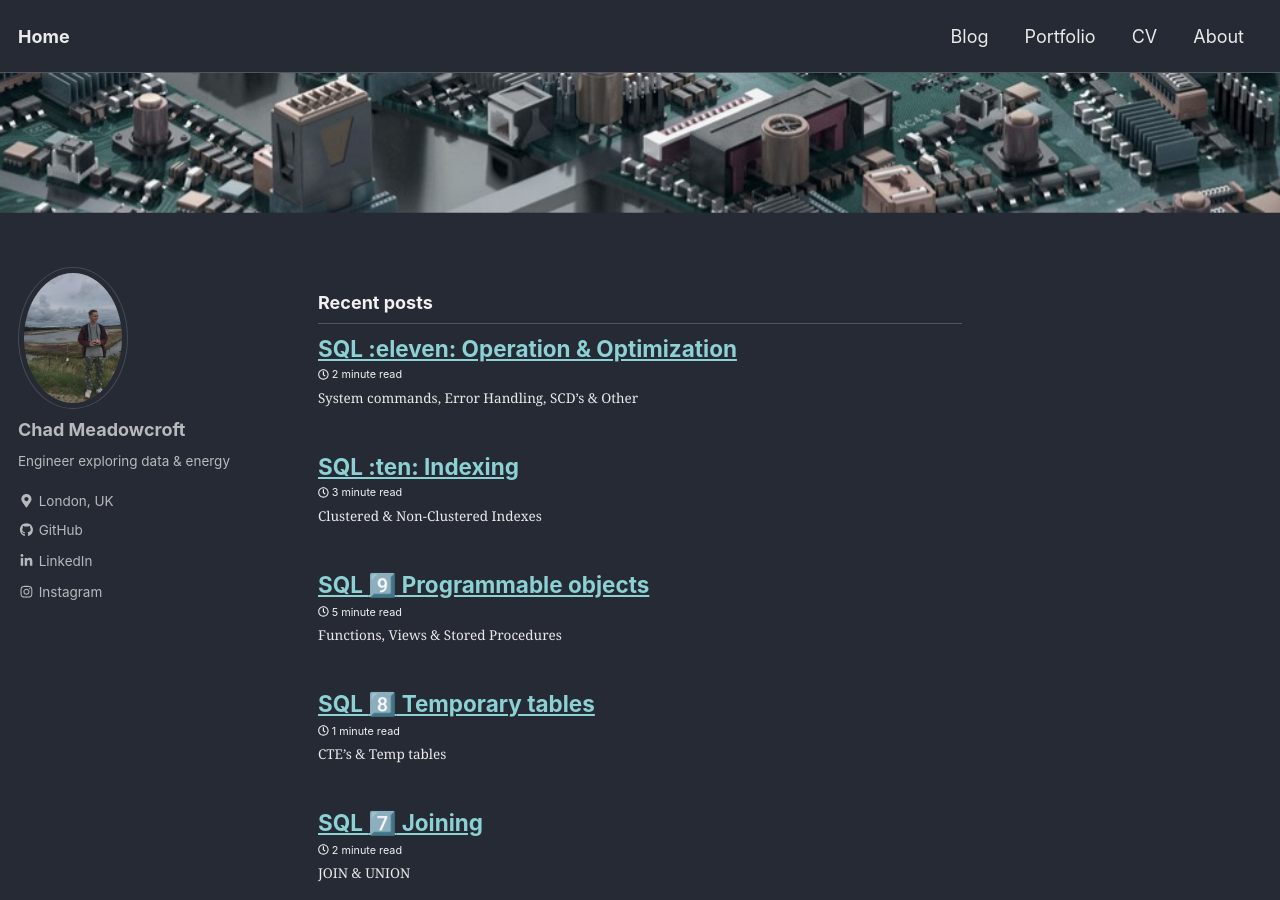
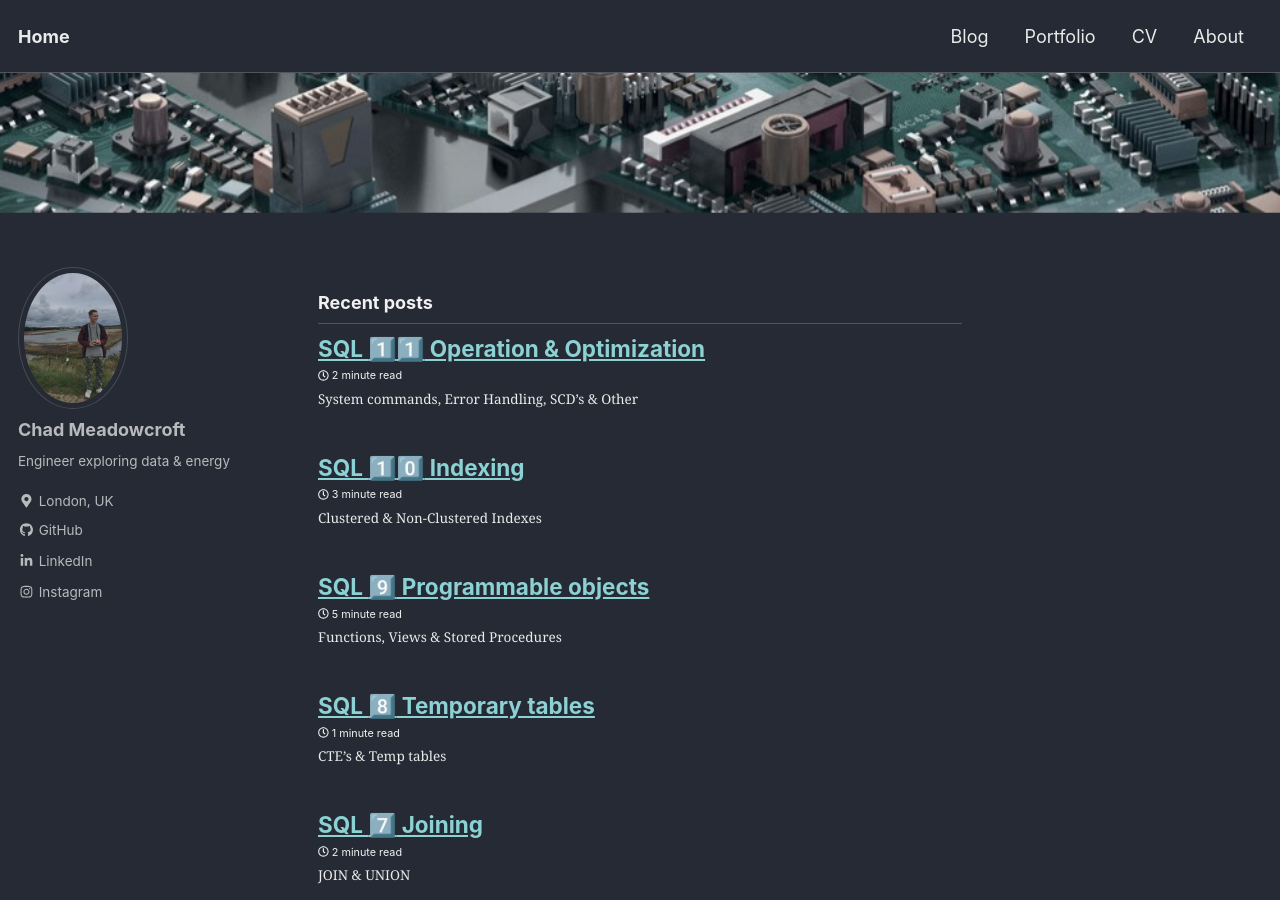
Before and after one commit to mdwcrft/mdwcrft.github.io, a Jekyll site: the page built from index.html, in a window 1280 px wide and 900 px high. Built offline with Jekyll 4.4.1, drawn with Linux system fonts in a browser that asks for light colours; cached includes are drawn as plain includes; nearby versions of some CDN libraries; emoji names are drawn with the system emoji font; the list of posts is cut into pages by our own code; some of the changed lines change nothing that is shown.

Commit message:
Fix number emojis

```diff
--- a/_posts/2019-02-10-SQL10.md
+++ b/_posts/2019-02-10-SQL10.md
@@ -1,5 +1,5 @@
 ---
-title: "SQL :ten: Indexing"
+title: "SQL :one::zero: Indexing"
 date: 2019-02-01
 tags: []
 excerpt: "Clustered & Non-Clustered Indexes"
--- a/_posts/2019-02-11-SQL11.md
+++ b/_posts/2019-02-11-SQL11.md
@@ -1,5 +1,5 @@
 ---
-title: "SQL :eleven: Operation & Optimization"
+title: "SQL :one::one: Operation & Optimization"
 date: 2019-02-01
 tags: []
 excerpt: "System commands, Error Handling, SCD's & Other"
```
